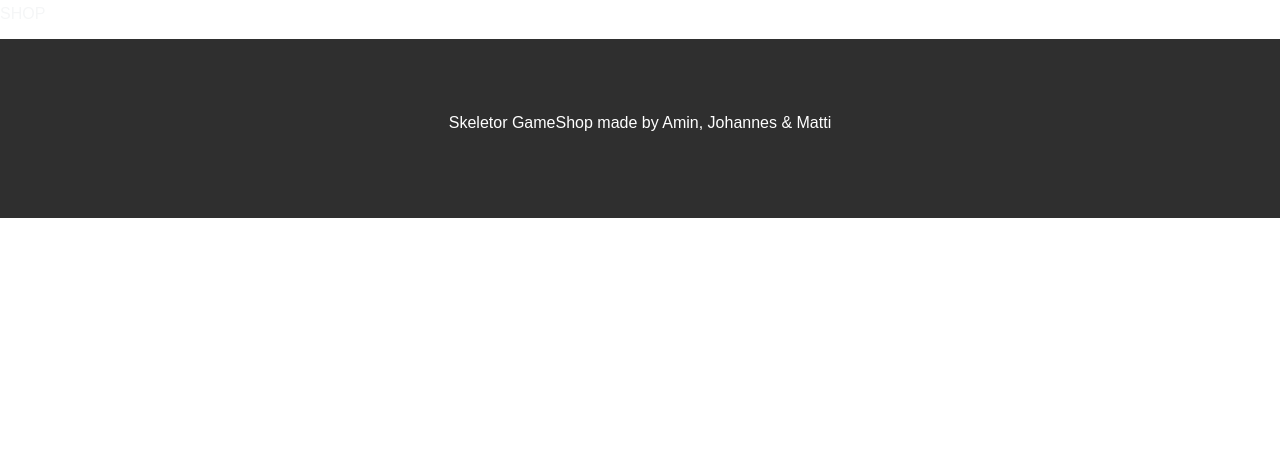
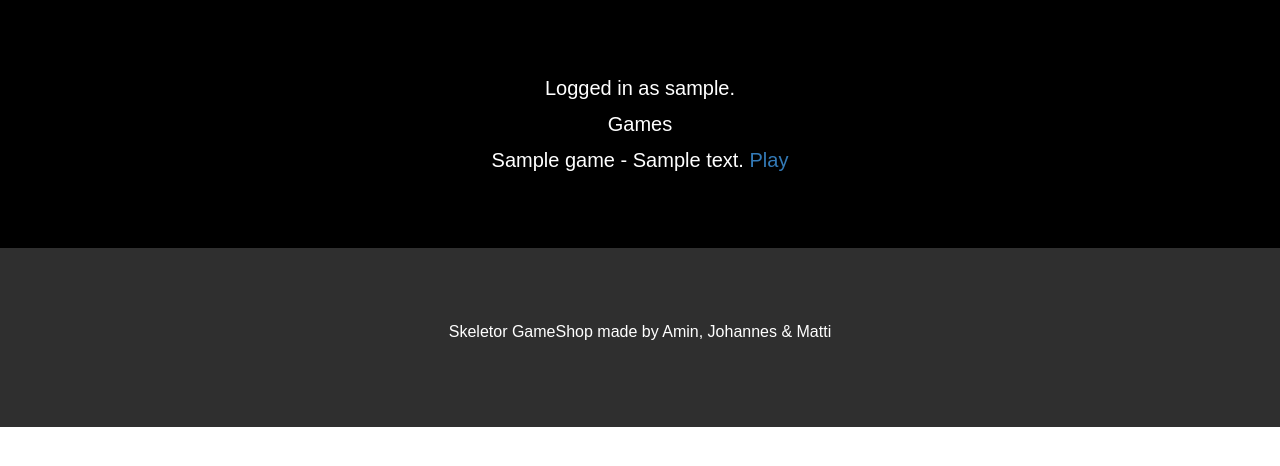
Before and after one commit to ylimataba/Game_webshop, a Django app: page /shop in a window 1280 px wide. Shown: the part 80-546 px from the top of the page. Run offline with Django 3.2, Linux system fonts and the light colour scheme; a user stored in the database is signed in; tables that the repository leaves empty hold one stand-in row (values such as "Sample post"); parts of the project's set-up code (start-up, migrations or seed data) failed here and were passed over; some libraries are stand-ins or nearby versions.

Commit message:
added user to views and wrote templates to show stuff

```diff
--- a/skeletor/gameshop/templates/gameshop/shop.html
+++ b/skeletor/gameshop/templates/gameshop/shop.html
@@ -9,5 +9,25 @@
 {% endblock %}
 
 {% block content %}
-<p>SHOP</p>
+<div class="container-fluid bg-1 text-center">
+    {% if user.is_authenticated %}
+        Logged in as {{ user.username }}.<br>
+    {% endif %}
+    {% if games %}
+        Games<br>
+        {% for game in games %}
+        {{ game.name }} - {{ game.description }}
+        {% if game in user.gamer.library.all %}
+            <a href="#">Play</a>
+        {% else %}
+            <a href="#">Buy</a>
+        {% endif %}
+        <br>
+        {% endfor %}
+    {% else %}
+        The store is empty at the moment.
+    {% endif %}
+
+
+</div>
 {% endblock %}
--- a/skeletor/gameshop/templates/navigation.html
+++ b/skeletor/gameshop/templates/navigation.html
@@ -12,7 +12,7 @@
       <div class="collapse navbar-collapse" id="myNavbar">
         <ul class="nav navbar-nav navbar-right">
           <li><a href="/shop">GAME SHOP</a></li>
-          {%if user %}
+          {%if user.is_authenticated %}
             <li><a href="/play">PLAY</a></li>
             <li><a href="/profile">PROFILE</a></li>
             <li><a href="{% url 'logout' %}?next=/">LOGOUT</a></li>
--- a/skeletor/gameshop/views.py
+++ b/skeletor/gameshop/views.py
@@ -7,10 +7,7 @@ from django.core.context_processors import csrf
 from django.contrib.auth.decorators import login_required
 
 def index(request):
-    if not request.user.is_authenticated():
-        context = {'user':False}
-    else:
-        context = {'user':True}
+    context = {'user':request.user}
     return render(request, 'gameshop/index.html', context)
 
 def register(request):
@@ -30,7 +27,8 @@ def profile(request):
     return render(request, 'gameshop/profile.html', context)
 
 def shop(request):
-    context = {}
+    games = Game.objects.all()
+    context = {'games':games, 'user':request.user}
     return render(request, 'gameshop/shop.html', context)
 
 @login_required(login_url='/')
```
Also changed, not shown: skeletor/gameshop/templates/gameshop/index.html (+6 -10 lines).
